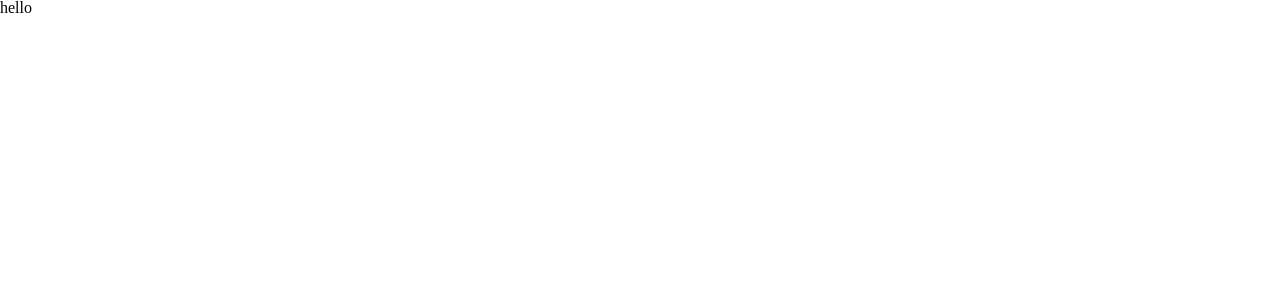
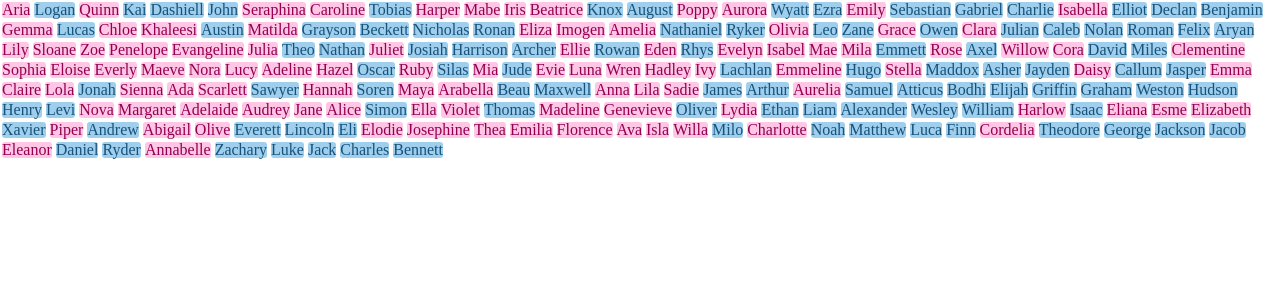
Before and after one commit to rodrigo-marcolino/react-pick-names, a React (Create React App) app: page / in a window 1280 px wide. Shown: the top 300 px of the page. Built offline with nearby package versions, Linux system fonts and the light colour scheme.

Commit message:
add style gender

```diff
--- a/src/App.js
+++ b/src/App.js
@@ -1,8 +1,10 @@
-function App() {
+function App({ names }) {
   return (
-    <div className="App">
-      <h1>hello</h1>
-    </div>
+    <ul>
+      {names.map((entry) => (
+        <li key={entry.id} className={entry.sex}>{entry.name}</li>
+      ))}
+    </ul>
   )
 }
 
--- a/src/css/style.css
+++ b/src/css/style.css
@@ -127,3 +127,42 @@ table {
   border-collapse: collapse;
   border-spacing: 0;
 }
+
+ul {
+  padding: 0;
+}
+li {
+  position: relative;
+  list-style: none;
+  display: inline-block;
+  margin: 2px;
+  border-radius: 3px;
+}
+li:hover {
+  cursor: pointer;
+}
+li.girl {
+  background: #ffc6e5;
+  color: #940050;
+}
+li.girl:hover {
+  background: #ffadd9;
+}
+li.boy {
+  background: #a0cfee;
+  color: #16527a;
+}
+li.boy:hover {
+  background: #8bc4ea;
+}
+li > button {
+  border: none;
+  background: transparent;
+  display: block;
+  padding: 0.25rem 0.75rem;
+  color: inherit;
+}
+li > button:focus,
+li > button:active {
+  outline: none;
+}
--- a/src/index.js
+++ b/src/index.js
@@ -6,7 +6,7 @@ import { names } from './data/index'
 
 ReactDOM.render(
   <React.StrictMode>
-    <App />
+    <App names={names} />
   </React.StrictMode>,
   document.getElementById('root')
 )
```
